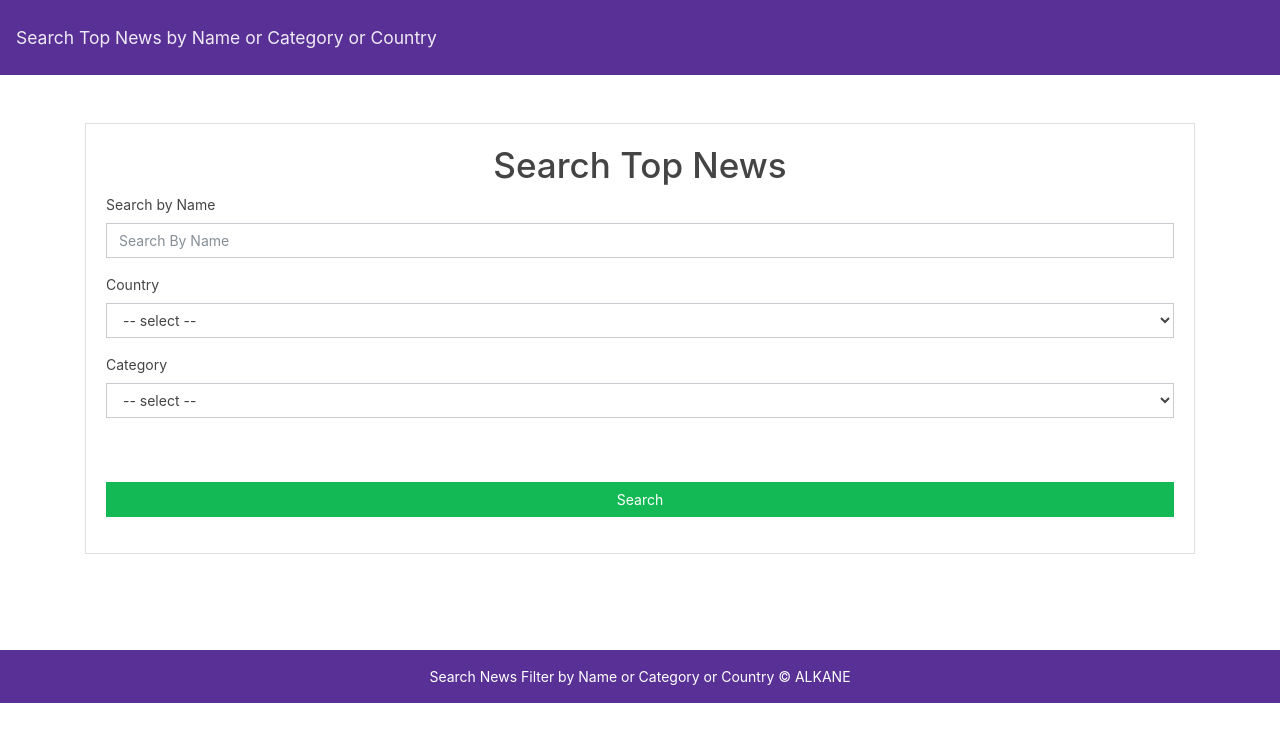
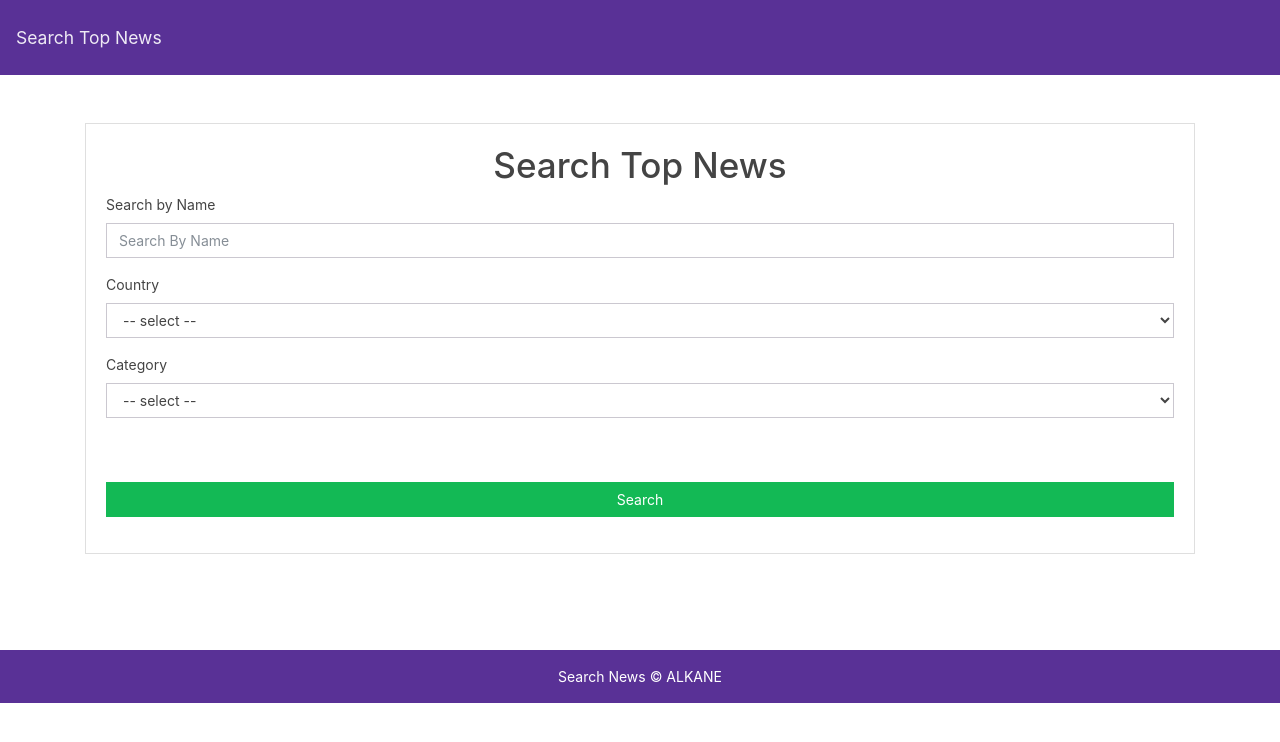
Before and after one commit to AALKANEE/News, a plain HTML site: page index.html in a window 1280 px wide. Drawn offline with Linux system fonts and the light colour scheme.

Commit message:
finishing

```diff
--- a/index.html
+++ b/index.html
@@ -4,12 +4,12 @@
      <meta charset="UTF-8">
      <meta name="viewport" content="width=device-width, initial-scale=1.0">
      <meta http-equiv="X-UA-Compatible" content="ie=edge">
-     <title>Search News Filtering</title>
+     <title>Alkane international </title>
      <link rel="stylesheet" href="css/bootstrap.css">
 </head>
 <body>
     <nav class="navbar navbar-expand-lg navbar-dark bg-primary mb-5">
-        <a class="navbar-brand" href="http://127.0.0.1:5500/index.html">Search Top News by Name or Category or Country</a>
+        <a class="navbar-brand" href="http://127.0.0.1:5500/index.html">Search Top News </a>
     </nav>
      <div class="container search-wrapper">
                <div id="search-news" class="card card-body">
@@ -24,6 +24,7 @@
                         <label for="country">Country</label>
                         <select class="form-control" id="country">
                             <option value=''>-- select --</option>
+                            <option value="ir">Iran</option>
                             <option value="us">United States</option>
                             <option value="ca">Canada</option>
                             <option value="gb">United Kingdom</option>
@@ -60,7 +61,7 @@
            </div>
 
            <footer class="mt-5 p-3 text-center bg-primary">
-              Search News Filter by Name or Category or Country &copy; ALKANE
+              Search News &copy; ALKANE
            </footer>
 
           <script src="js/News.js"></script>
```
